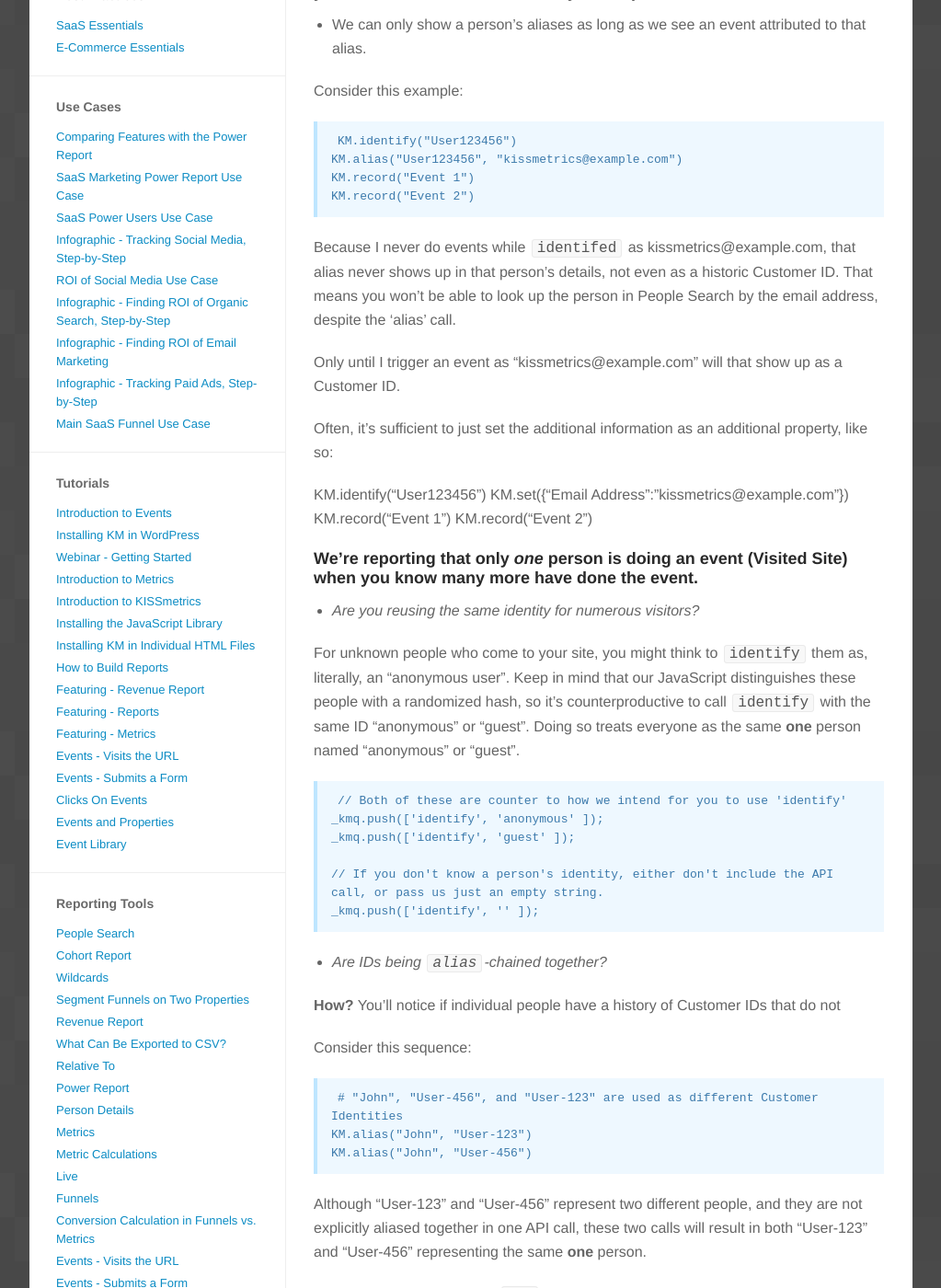
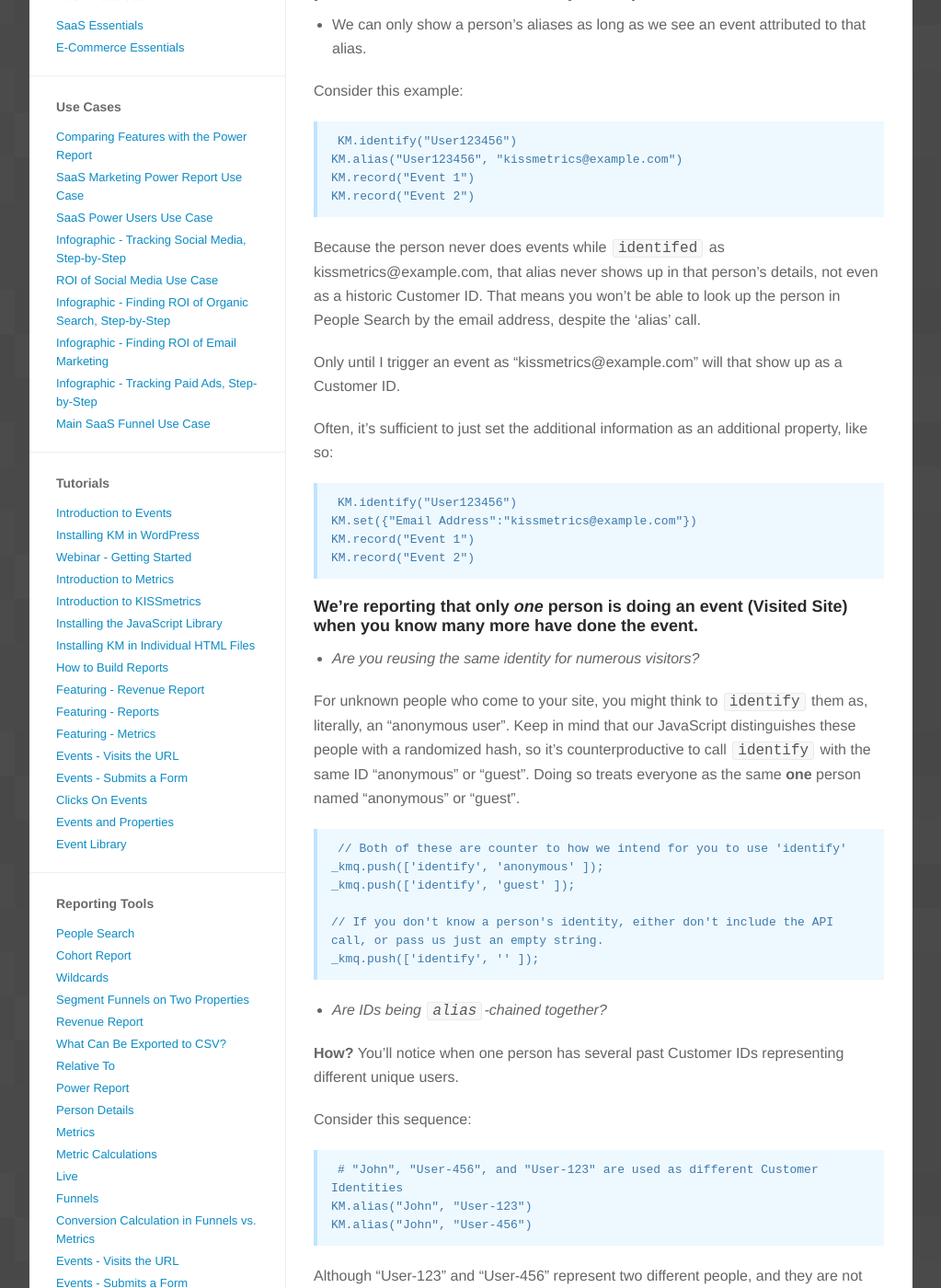
Before and after one commit to kissmetrics/km-support, a Jekyll site: the page built from _posts/2013-02-19-troubleshooting-identities.md, in a window 1280 px wide and 1400 px high, scrolled down 981 px. Shown: the whole window at 92% size, without its empty margins (128-1151 px from the left). Built offline with Jekyll 4.4.1, drawn with Linux system fonts in a browser that asks for light colours; nearby versions of some CDN libraries; Markdown is read by kramdown in place of the engine named in the settings; a script that is not in the unit is left out; comment, search, counter and statistics services are not loaded.

Commit message:
Filling out Troubleshooting guide.

```diff
--- a/_posts/2013-02-19-troubleshooting-identities.md
+++ b/_posts/2013-02-19-troubleshooting-identities.md
@@ -40,16 +40,16 @@
     KM.record("Event 1")
     KM.record("Event 2")
 
-Because I never do events while `identifed` as kissmetrics@example.com, that alias never shows up in that person's details, not even as a historic Customer ID. That means you won't be able to look up the person in People Search by the email address, despite the 'alias' call.
+Because the person never does events while `identifed` as kissmetrics@example.com, that alias never shows up in that person's details, not even as a historic Customer ID. That means you won't be able to look up the person in People Search by the email address, despite the 'alias' call.
 
 Only until I trigger an event as "kissmetrics@example.com" will that show up as a Customer ID.
 
 Often, it's sufficient to just set the additional information as an additional property, like so:
 
-KM.identify("User123456")
-KM.set({"Email Address":"kissmetrics@example.com"})
-KM.record("Event 1")
-KM.record("Event 2")
+    KM.identify("User123456")
+    KM.set({"Email Address":"kissmetrics@example.com"})
+    KM.record("Event 1")
+    KM.record("Event 2")
 
 ### We're reporting that only *one* person is doing an event (Visited Site) when you know many more have done the event.
 
@@ -66,7 +66,7 @@
 
 * *Are IDs being `alias`-chained together?*
 
-**How?** You'll notice if individual people have a history of Customer IDs that do not
+**How?** You'll notice when one person has several past Customer IDs representing different unique users.
 
 Consider this sequence:
 
```
Also changed, not shown: _posts/2012-10-19-advanced-properties.md (+13 -2 lines).
